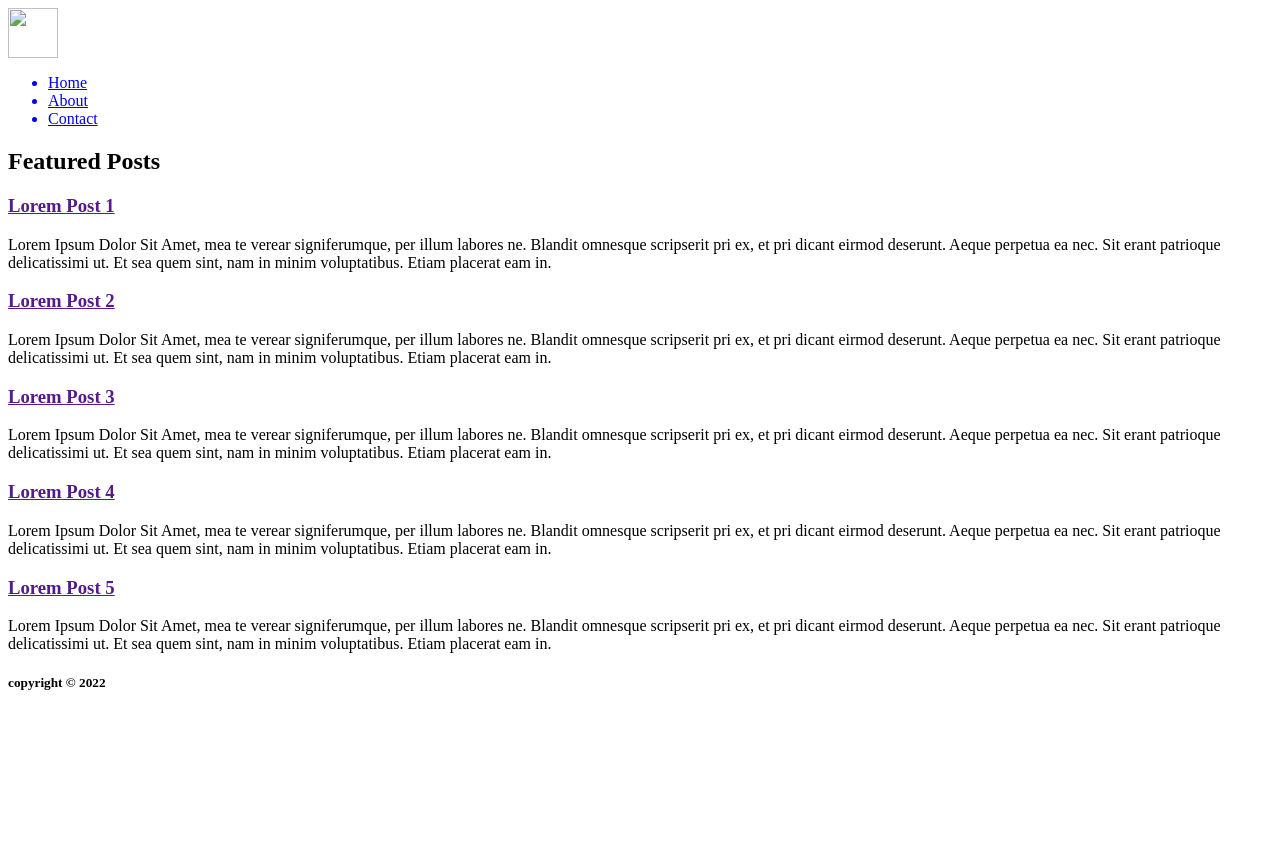
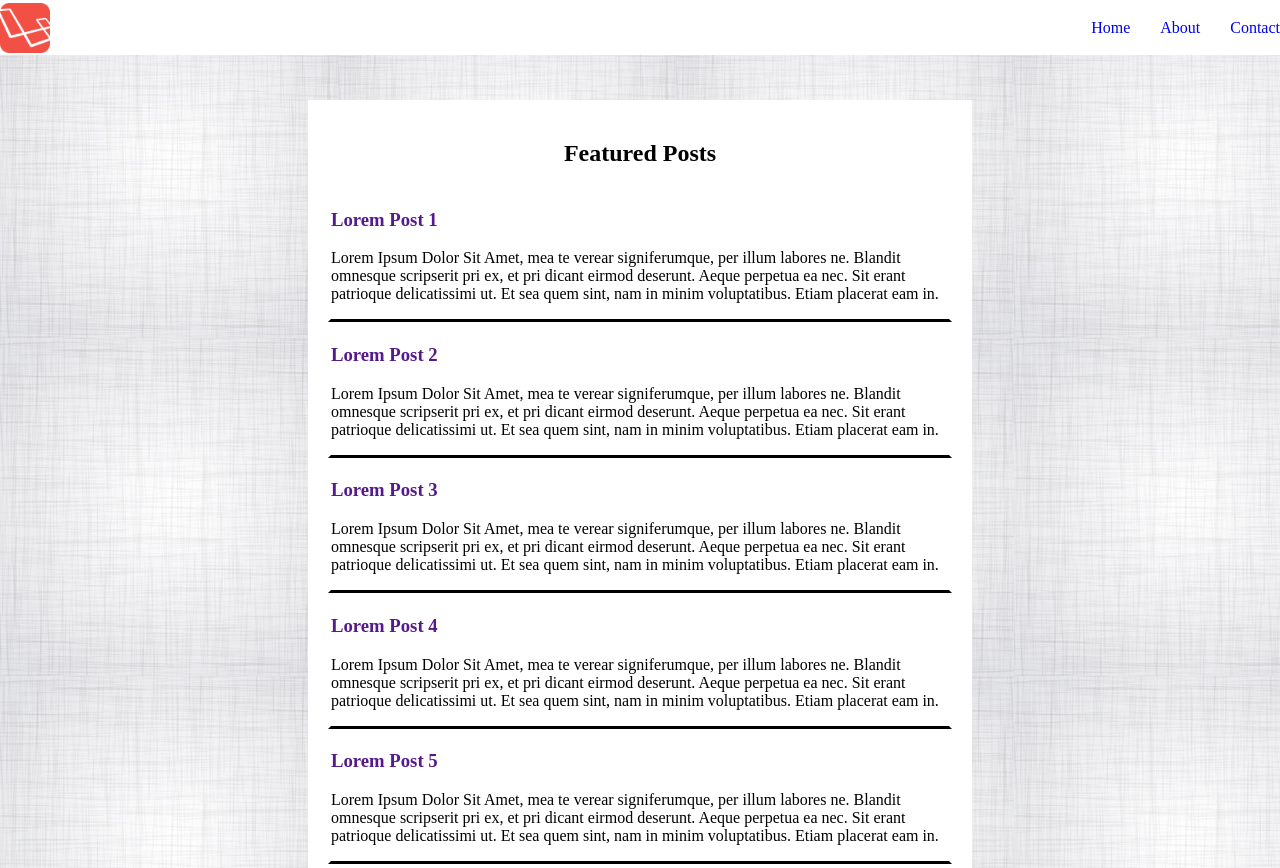
Before and after one commit to pwb-neskar/pre-test-pwb-xii, a plain HTML site: page TKD-CSS/public/index.html in a window 1280 px wide. Shown: the top 868 px of the page. Before the commit the page ends 800 px from the top, so only its background shows below. Drawn offline with Linux system fonts and the light colour scheme.

Commit message:
pre-test html & css

```diff
--- /dev/null
+++ b/TKD-CSS/public/css/style.css
@@ -0,0 +1,66 @@
+body{
+  background: url("../img/pattern.jpg");
+}
+
+header {
+  position: fixed;
+  background-color: white;
+  top: 0;
+  left: 0;
+  width: 100%;
+  height: 55px;
+  display: flex;
+  align-items: center;
+  justify-content: space-between;
+}
+
+ul {
+  gap: 30px;
+  list-style-type: none;
+  display: flex;
+}
+
+a {
+  text-decoration: none;
+}
+
+h1 {
+  text-align: center;
+
+}
+section {
+    background-color: white;
+    align-items: center;
+    max-width: 60%;
+    margin-left: 300px;
+    margin-right: 300px;
+    margin-top: 100px;
+    margin-bottom: 20px;
+    padding-top: 20px;
+    padding-bottom: 20px;
+    display: flex;
+    flex-direction: column;
+}
+
+#article-list {
+  padding-left: 20px;
+  padding-right: 20px;
+}
+
+article {
+  border: 3px;
+  border-style: solid;
+  border-bottom-color: black;
+  border-top-color: transparent;
+  border-left-color: transparent;
+  border-right-color: transparent;
+}
+
+footer {
+    background-color: black;
+    color: white;
+    align-items: center;
+    justify-content: center;
+    display: flex;
+    height: 70px;
+}
--- a/TKD-CSS/public/index.html
+++ b/TKD-CSS/public/index.html
@@ -1,11 +1,11 @@
 <html>
     <head>
-      <link href="public/css/style.css" rel="stylesheet" type="text/css">
+      <link href="css/style.css" rel="stylesheet" type="text/css">
       <link href="https://fonts.googleapis.com/css?family=Slabo+27px" rel="stylesheet">
     </head>
   <body>
     <header>
-      <img id="logo" src="public/img/laravel.png" width="50px" />
+      <img id="logo" src="img/laravel.png" width="50px" />
       <nav>
         <ul>
           <a href="#"><li>Home</li></a>
```
Also changed, not shown: TKD-HTML/form.html (added, +59 -0 lines), TKD-HTML/index.html (added, +28 -0 lines), TKD-HTML/welcome.html (added, +13 -0 lines), TKD-CSS/public/img/laravel.png (added), TKD-CSS/public/img/pattern.jpg (added).
